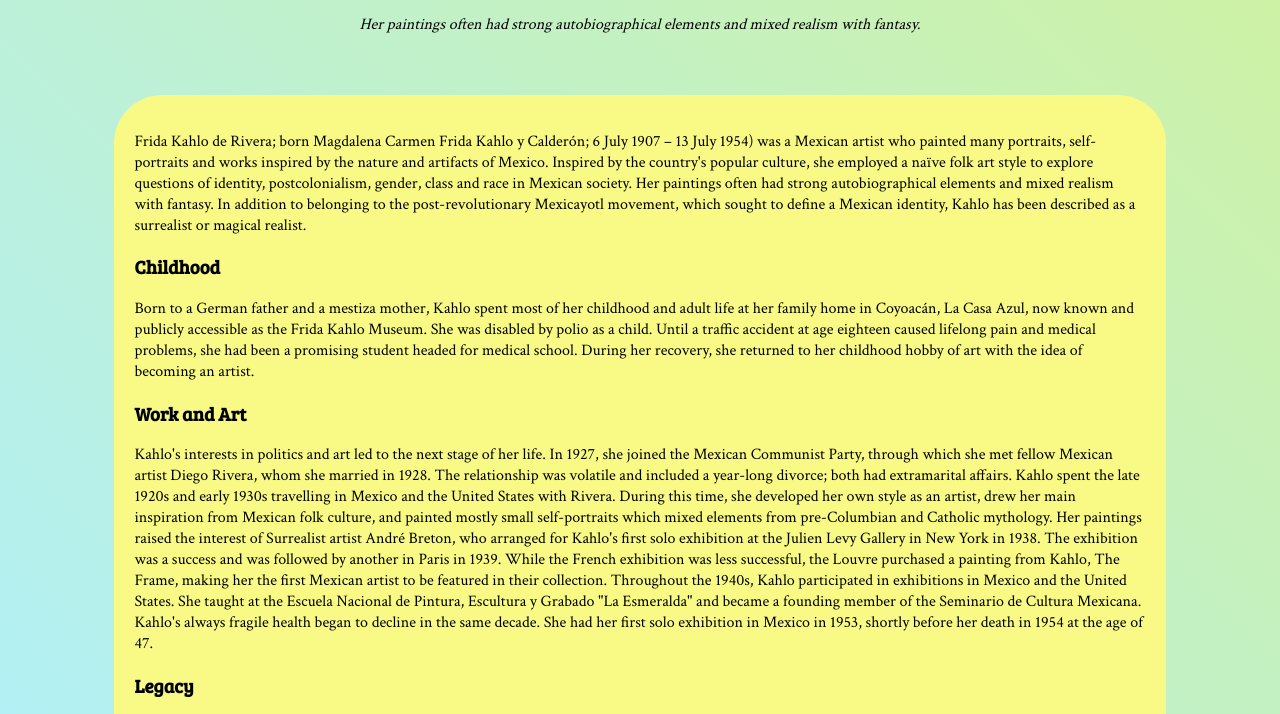
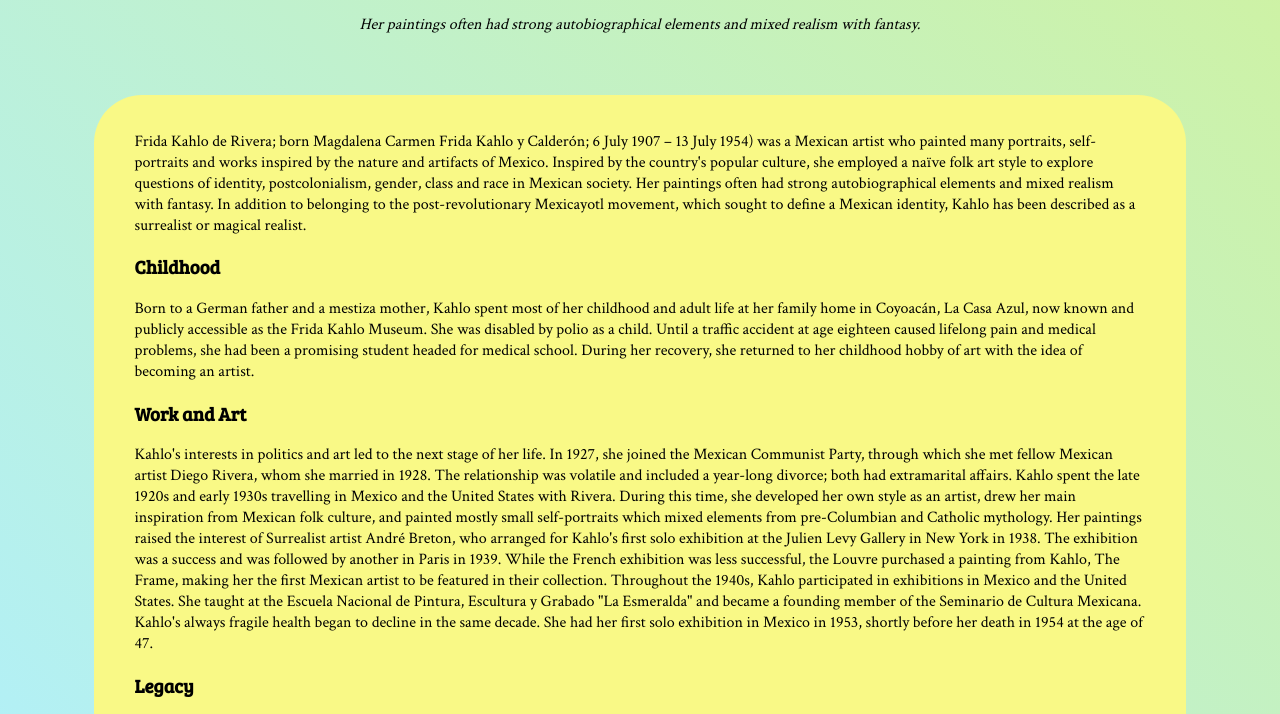
Before and after one commit to allynkalda/Build-a-Tribute-Page, a plain HTML site: page index.html in a window 1280 px wide. Shown: the part 836-1550 px from the top of the page. Drawn offline with Linux system fonts and the light colour scheme; a script that the page names is missing.

Commit message:
Update style.css

```diff
--- a/style.css
+++ b/style.css
@@ -55,7 +55,7 @@ h3 {
     margin-left: auto;
     margin-right: auto;
     margin-top: 60px;
-    padding: 20px 20px 20px 20px;
+    padding: 20px 40px 20px 40px;
     border-radius: 3em;
 }
 #quote {
```
